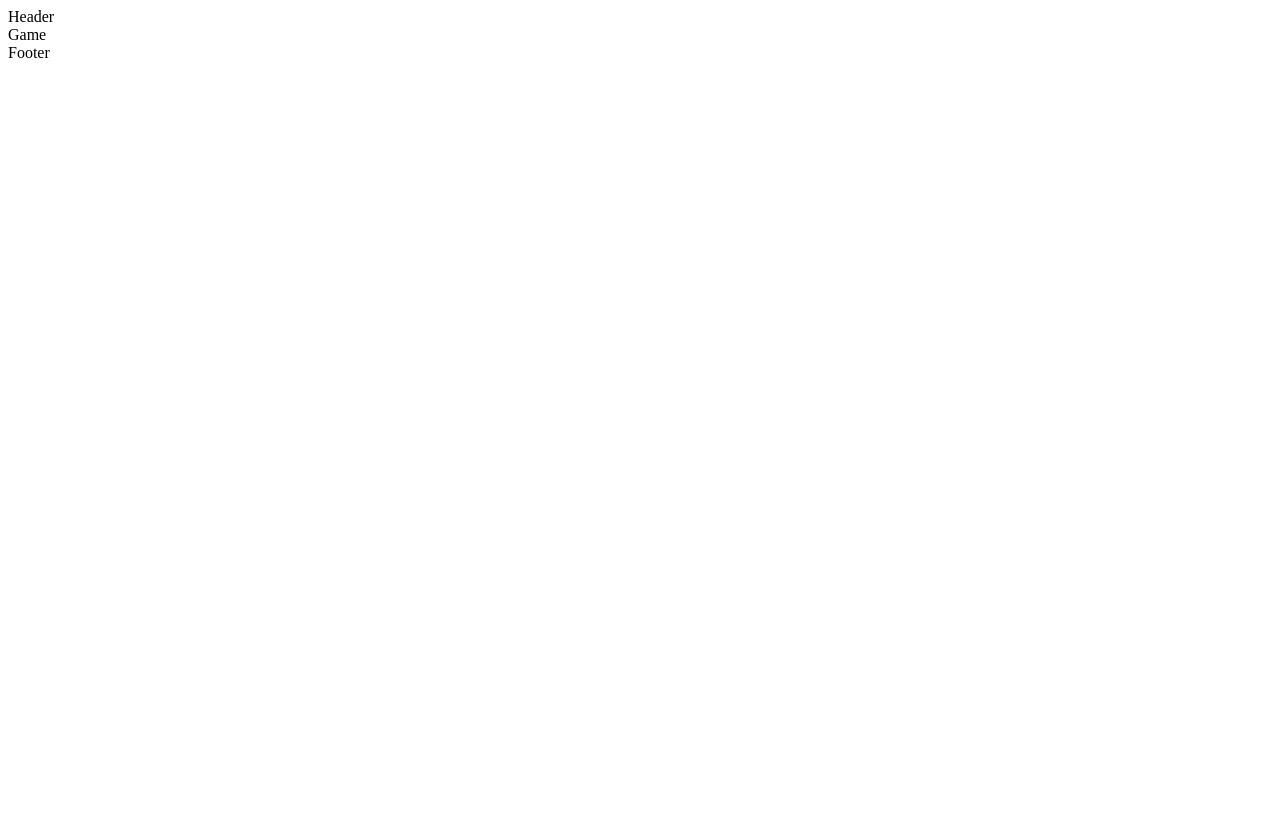
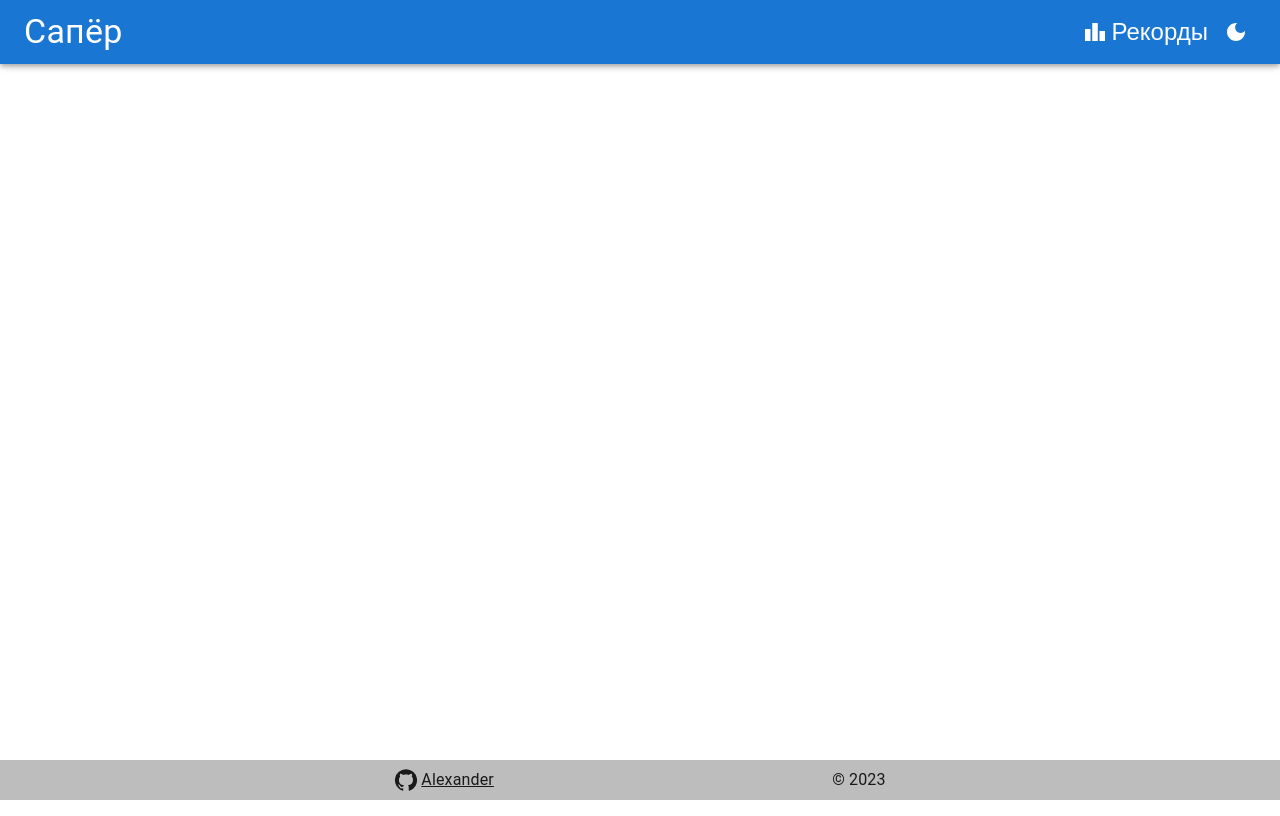
Before and after one commit to xhhjlt/minesweeper, a React (Create React App) app: page / in a window 1280 px wide. Built offline with nearby package versions, Linux system fonts and the light colour scheme; the HTML template or start-up script is replaced by a standard one.

Commit message:
feat: add darkmode and basic layout

```diff
--- a/package.json
+++ b/package.json
@@ -5,6 +5,7 @@
   "dependencies": {
     "@emotion/react": "^11.10.5",
     "@emotion/styled": "^11.10.5",
+    "@mui/icons-material": "^5.11.0",
     "@mui/material": "^5.11.8",
     "@reduxjs/toolkit": "^1.9.2",
     "@testing-library/jest-dom": "^5.16.5",
--- a/src/App.tsx
+++ b/src/App.tsx
@@ -1,9 +1,38 @@
+import { ThemeProvider, createTheme } from "@mui/material/styles";
+import useMediaQuery from "@mui/material/useMediaQuery";
 import AppRouter from "app/appRouter";
+import React from "react";
+
+export const ColorModeContext = React.createContext({ toggleColorMode: () => {} });
 
 function App() {
-  return (
-    <AppRouter />
-  );
+const prefersDarkMode = useMediaQuery('(prefers-color-scheme: dark)');
+const [mode, setMode] = React.useState<'light' | 'dark'>(prefersDarkMode ? 'dark' : 'light');
+const colorMode = React.useMemo(
+  () => ({
+    toggleColorMode: () => {
+      setMode((prevMode) => (prevMode === 'light' ? 'dark' : 'light'));
+    },
+  }),
+  []
+);
+const theme = React.useMemo(
+  () =>
+    createTheme({
+      palette: {
+        mode,
+      },
+    }),
+  [mode]
+);
+
+return (
+  <ColorModeContext.Provider value={colorMode}>
+    <ThemeProvider theme={theme}>
+      <AppRouter />
+    </ThemeProvider>
+  </ColorModeContext.Provider>
+);
 }
 
 export default App;
--- a/src/components/footer/footer.tsx
+++ b/src/components/footer/footer.tsx
@@ -1,3 +1,54 @@
+import CssBaseline from '@mui/material/CssBaseline';
+import Box from '@mui/material/Box';
+import Typography from '@mui/material/Typography';
+import Container from '@mui/material/Container';
+import Link from '@mui/material/Link';
+import { GitHub } from '@mui/icons-material';
+import { useTheme } from '@mui/material';
+
 export default function Footer() {
-  return <span>Footer</span>
+  const theme = useTheme();
+  return (
+    <Box
+      component="footer"
+      sx={{
+        p: 1,
+        mt: 'auto',
+        backgroundColor:
+          theme.palette.mode === 'light' ? theme.palette.grey[400] : theme.palette.grey[900],
+      }}
+    >
+      <CssBaseline />
+      <Container
+        sx={{
+          display: 'flex',
+          justifyContent: 'space-evenly',
+          flexWrap: 'wrap',
+          gap: 1,
+        }}
+      >
+        <Typography
+          variant="body1"
+          sx={{
+            display: 'flex',
+            gap: 1,
+          }}
+        >
+          <Link
+            color="inherit"
+            href="https://github.com/xhhjlt"
+            sx={{
+              display: 'flex',
+              alignItems: 'center',
+              gap: '3px',
+            }}
+          >
+            <GitHub />
+            Alexander
+          </Link>
+        </Typography>
+        <Typography variant="body1">© 2023</Typography>
+      </Container>
+    </Box>
+  );
 }
--- a/src/components/header/header.tsx
+++ b/src/components/header/header.tsx
@@ -1,3 +1,39 @@
+import { DarkMode, LightMode, SportsEsports, Leaderboard } from "@mui/icons-material";
+import { AppBar, IconButton, Toolbar, Typography, useMediaQuery, useTheme } from "@mui/material";
+import { ColorModeContext } from "App";
+import React from "react";
+import { useMatch, useNavigate } from "react-router-dom";
+import { AppRoutes } from "types/routes";
+
 export default function Header() {
-  return <span>Header</span>
+  const theme = useTheme();
+  const navigate = useNavigate();
+  const matchGamePath = useMatch(AppRoutes.Game);
+  const colorMode = React.useContext(ColorModeContext);
+  const matches480 = useMediaQuery('(min-width:480px)');
+
+  return (
+    <AppBar>
+      <Toolbar>
+        <Typography variant="h4" sx={{ mr: 'auto' }}>
+          Сапёр
+        </Typography>
+        {matchGamePath ? (
+          <IconButton color="inherit" onClick={() => navigate(AppRoutes.Leaderboard)}>
+            <Leaderboard sx={{ mr: '5px' }} />
+            {matches480 && ('Рекорды')}
+          </IconButton>
+        ) : (
+          <IconButton color="inherit" onClick={() => navigate(AppRoutes.Game)}>
+            <SportsEsports sx={{ mr: '5px' }} />
+            {matches480 && ('Играть')}
+          </IconButton>
+        )
+        }
+        <IconButton onClick={colorMode.toggleColorMode} color="inherit">
+          {theme.palette.mode === 'dark' ? <LightMode /> : <DarkMode />}
+        </IconButton>
+      </Toolbar>
+    </AppBar>
+  );
 }
--- a/src/routes/game.tsx
+++ b/src/routes/game.tsx
@@ -1,3 +1,5 @@
+import { Box } from "@mui/material";
+
 export default function Game() {
-  return <span>Game</span>
+  return <Box>Game</Box>
 }
```
Also changed, not shown: 1 other file (tests, documents, lock files or other folders).
